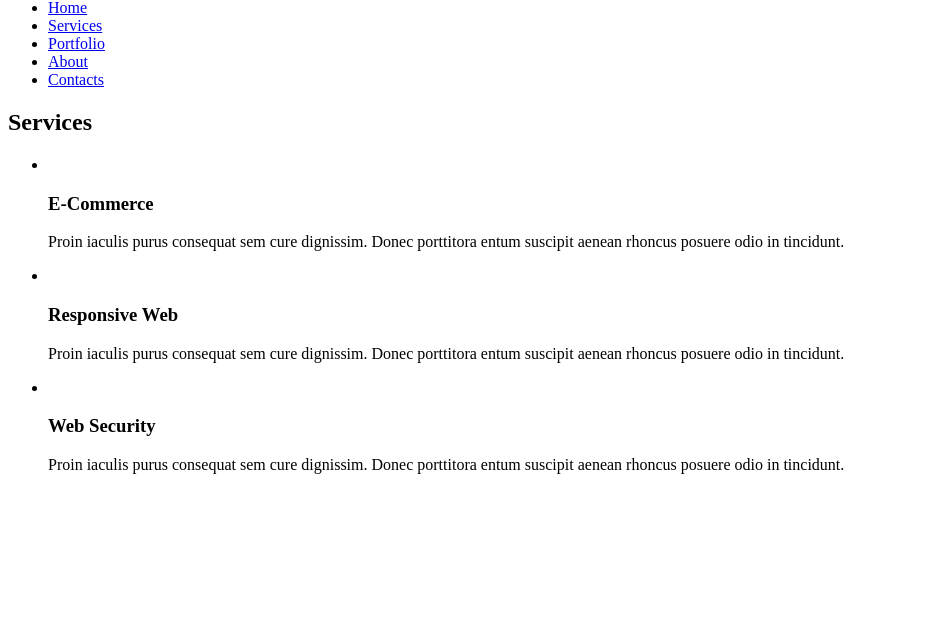
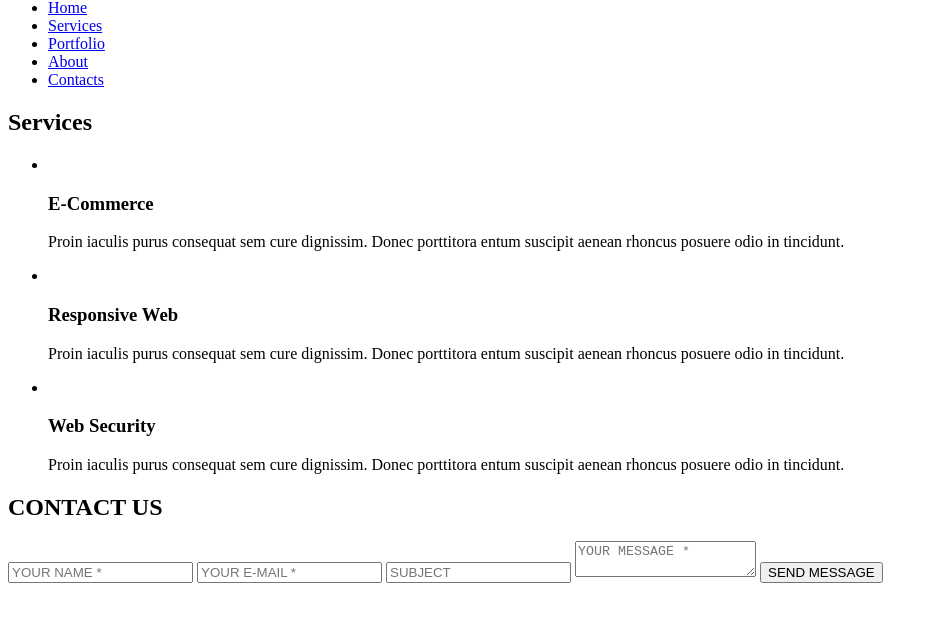
Before and after one commit to gladja/FE_18_04_08_25-golden, a plain HTML site: page index.html in a window 1280 px wide. Shown: the part 43-664 px from the top of the page, without its empty margins (0-938 px from the left). Drawn offline with Linux system fonts and the light colour scheme; a web font is replaced by a local one.

Commit message:
add section "Contact us"

```diff
--- a/index.html
+++ b/index.html
@@ -60,6 +60,16 @@
           </li>
         </ul>
       </section>
+      <section class="contact">
+        <h2 class="contact-title">CONTACT US</h2>
+        <form class="contact-form" action="">
+          <input class="contact-name" type="text" placeholder="YOUR NAME *" required name="name">
+          <input class="contact-email" type="email" placeholder="YOUR E-MAIL *" required name="mail">
+          <input class="contact-subject" type="text" placeholder="SUBJECT" name="subject">
+          <textarea class="contact-message" name="message" id="" placeholder="YOUR MESSAGE *" required></textarea>
+          <button class="contact-btn" type="submit">SEND MESSAGE</button>
+        </form>
+      </section>
     </main>
   </body>
 </html>
```
